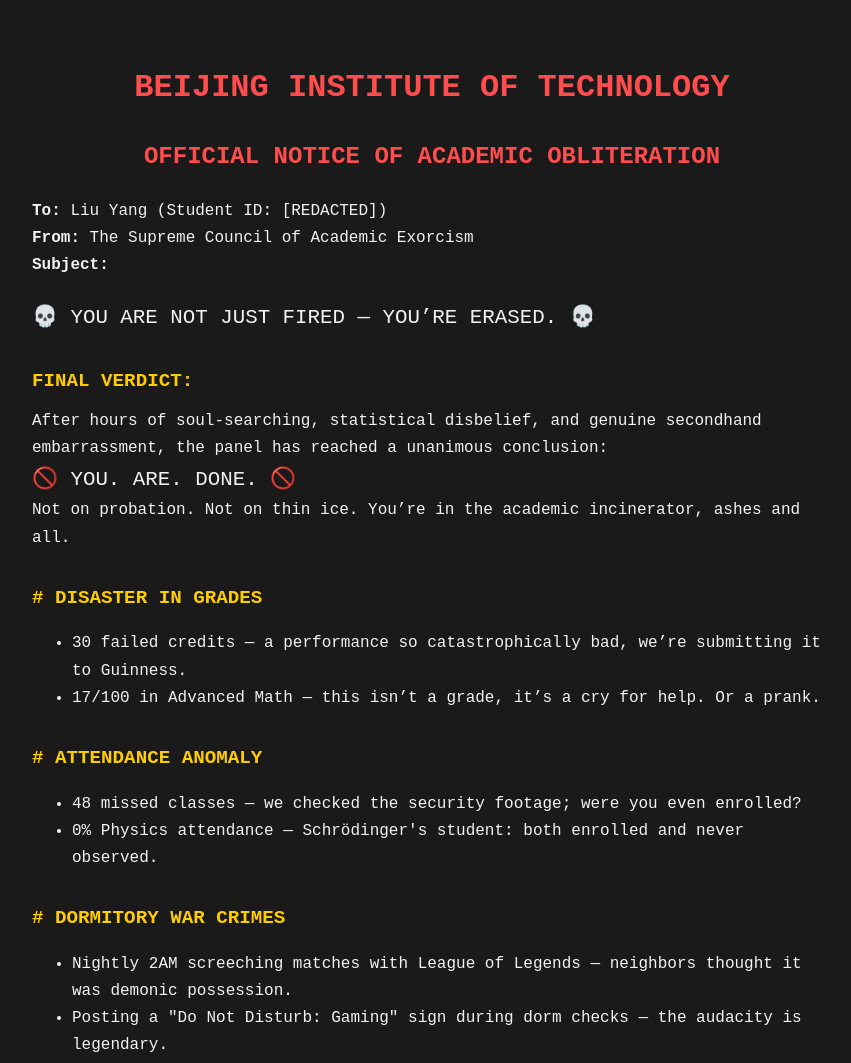
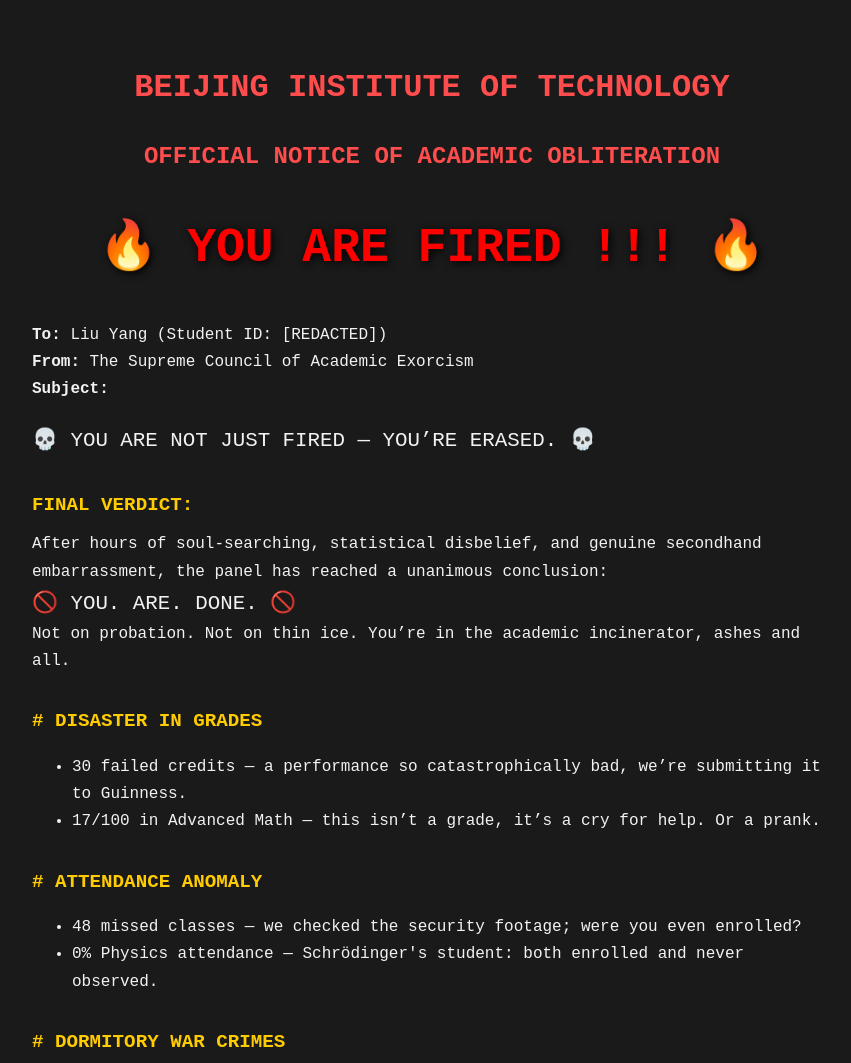
Before and after one commit to shuangboxu/fired, a plain HTML site: page letter.html in a window 1280 px wide. Shown: the top 1063 px of the page, without its empty margins (208-1059 px from the left). Drawn offline with Linux system fonts and the light colour scheme.

Commit message:
Update letter.html

```diff
--- a/letter.html
+++ b/letter.html
@@ -59,6 +59,8 @@
 
   <h1>BEIJING INSTITUTE OF TECHNOLOGY</h1>
   <h2>OFFICIAL NOTICE OF ACADEMIC OBLITERATION</h2>
+  <h1 style="color: #ff0000; font-size: 3em; margin-top: 30px; text-shadow: 2px 2px 8px black;">
+  🔥 YOU ARE FIRED !!! 🔥</h1>
 
   <div class="block">
     <strong>To:</strong> Liu Yang (Student ID: [REDACTED])<br>
```
